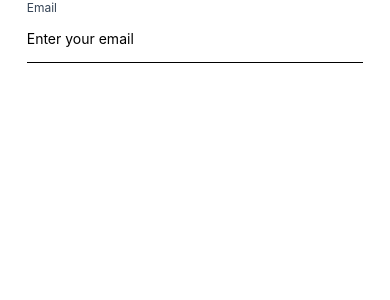
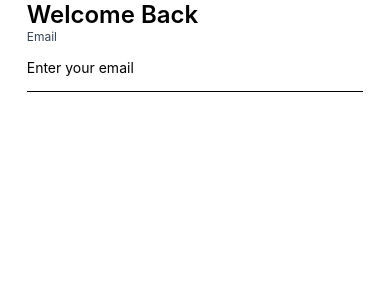
Before and after one commit to adamhinton/LearningReactNative-DonationApp, a React Native app: screen / in a window 390 px wide. Shown: the top 300 px of the page. Built offline with nearby package versions, Linux system fonts and the light colour scheme.

Commit message:
welcome back header in Login

```diff
--- a/Navigation/Screens/Login/Login.tsx
+++ b/Navigation/Screens/Login/Login.tsx
@@ -3,6 +3,7 @@ import {SafeAreaView, ScrollView} from 'react-native';
 import globalStyle from '../../../assets/styles/GlobalStyle';
 import Input from '../../../components/Input/Input';
 import style from './style';
+import Header from '../../../components/Header/Header';
 
 const Login = () => {
   const [email, setEmail] = useState('');
@@ -14,6 +15,7 @@ const Login = () => {
       <ScrollView
         showsVerticalScrollIndicator={false}
         contentContainerStyle={style.container}>
+        <Header type={1} title="Welcome Back" />
         <Input
           label={'Email'}
           placeholder="Enter your email"
```
